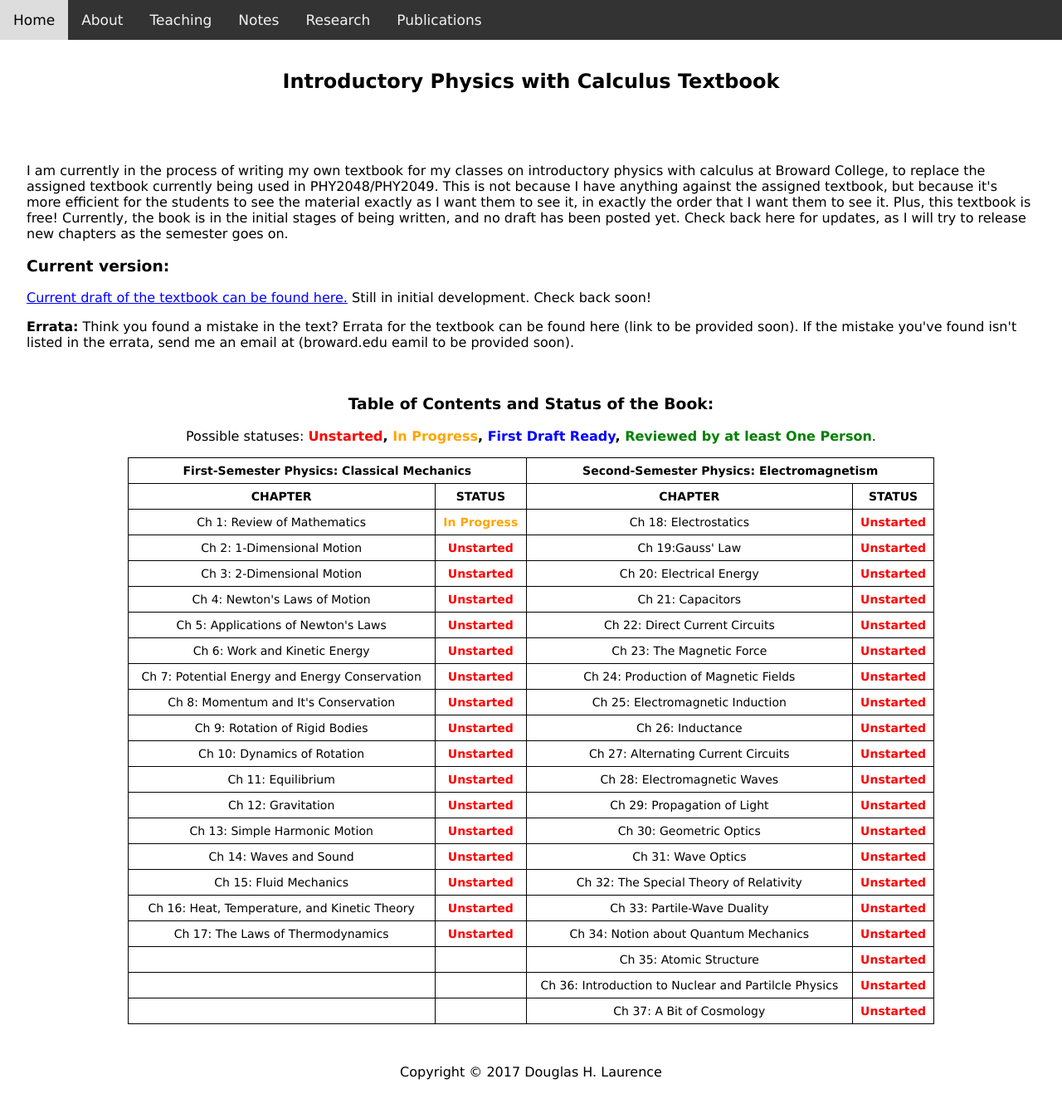
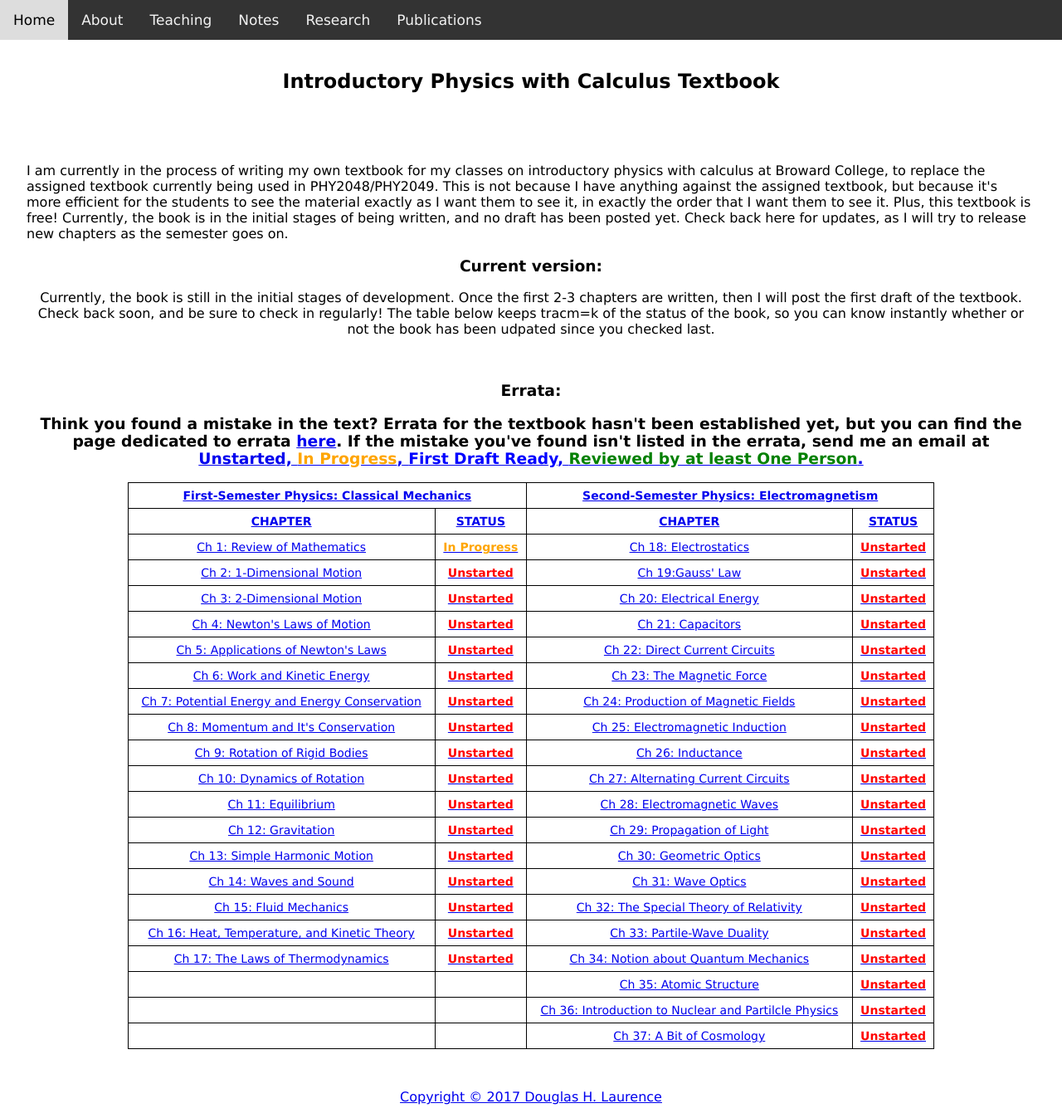
Before and after one commit to dhlaurence/dhlaurence.github.io, a Jekyll site: the page built from uptextbook.html, in a window 1280 px wide. Shown: the whole page at 83% size. Built offline with Jekyll 4.4.1, drawn with Linux system fonts in a browser that asks for light colours; before the commit the page ends 1317 px from its top, so only the background shows below that.

Commit message:
Update uptextbook.html

```diff
--- a/uptextbook.html
+++ b/uptextbook.html
@@ -17,24 +17,20 @@
     semester goes on.
   </p>
 
-  <h3>Current version:</h3>
+  <center>
+    <h3>Current version:</h3>
+    <p>Currently, the book is still in the initial stages of development. Once the first 2-3 chapters are written, then I will post
+      the first draft of the textbook. Check back soon, and be sure to check in regularly! The table below keeps tracm=k of the
+      status of the book, so you can know instantly whether or not the book has been udpated since you checked last.</p>
+  </center>
 
-  <div class="popup" onclick="myFunction()"><font color="blue"><u>Current draft of the textbook can be found here.</u></font>
-    <span class="popuptext" id="myPopup">Still in initial development. Check back soon!</span>
-  </div>
+  <br>
 
-  <script>
-    // When the user clicks on div, open the popup
-    function myFunction() {
-      var popup = document.getElementById("myPopup");
-      popup.classList.toggle("show");
-    }
-  </script>
-
-  <p>
-    <b>Errata:</b> Think you found a mistake in the text? Errata for the textbook can be found here (link to be provided soon). If the mistake
-    you've found isn't listed in the errata, send me an email at (broward.edu eamil to be provided soon).
-  </p>
+  <center>
+    <h3>Errata:</b>
+    <p>Think you found a mistake in the text? Errata for the textbook hasn't been established yet, but you can find the page dedicated
+      to errata <a href="http://www.blazartheory.com/uptextbook/errata.html">here</a>. If the mistake you've found isn't listed in
+      the errata, send me an email at <a href="mailto:comments@blazartheory.com>comments@blazartheory.com</a>
 
   <br>
 
```
